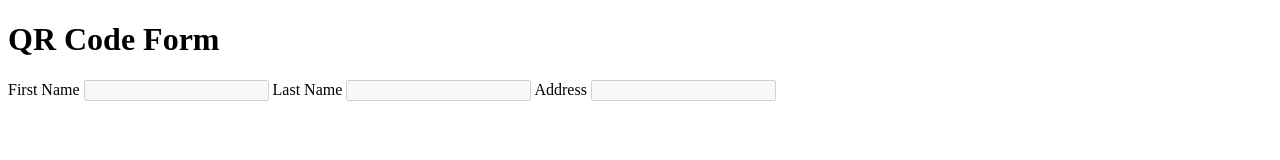
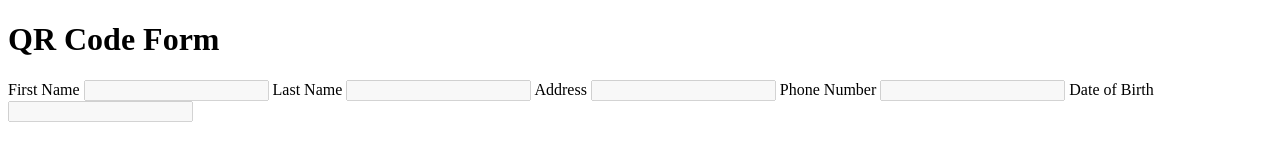
Before and after one commit to Shreya-1298/demo.github.io, a plain HTML site: page index.html in a window 1280 px wide. Drawn offline with Linux system fonts and the light colour scheme.

Commit message:
Update index.html

```diff
--- a/index.html
+++ b/index.html
@@ -15,6 +15,10 @@
             <input type="text" id="last-name" value="" disabled>
             <label for="address">Address</label>
             <input type="text" id="address" value="" disabled>
+            <label for="phone-number">Phone Number</label>
+            <input type="text" id="phone-number" value="" disabled>
+            <label for="date-of-birth">Date of Birth</label>
+            <input type="text" id="date-of-birth" value="" disabled>
         </form>
     </div>
     <script>
@@ -23,6 +27,8 @@
         document.getElementById('first-name').value = urlParams.get('first-name') || '';
         document.getElementById('last-name').value = urlParams.get('last-name') || '';
         document.getElementById('address').value = urlParams.get('address') || '';
+        document.getElementById('phone-number').value = urlParams.get('phone-number') || '';
+        document.getElementById('date-of-birth').value = urlParams.get('date-of-birth') || '';
     </script>
 </body>
 </html>
```
